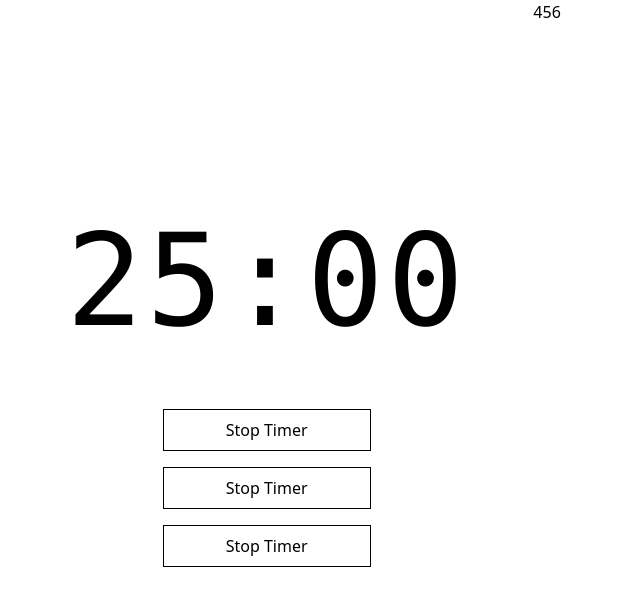
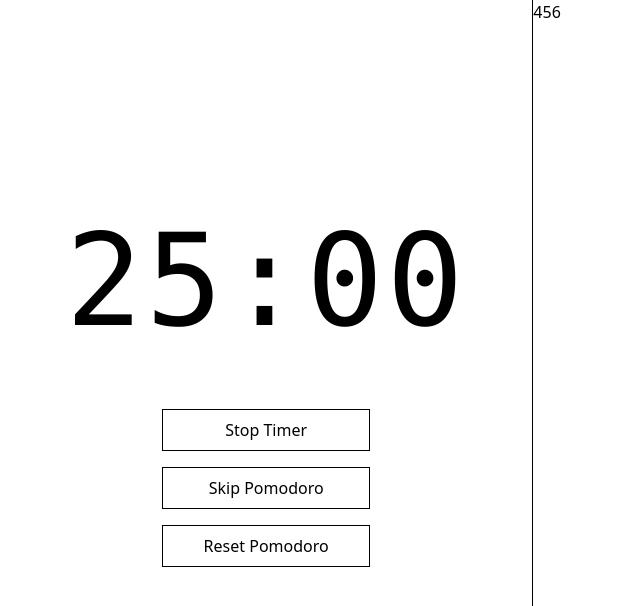
Before and after one commit to AngW1SH/Pomodoro-Timer, a React (Vite) app in the folder client/: page / in a window 1280 px wide. Shown: the top 606 px of the page, without its empty margins (0-640 px from the left). Built offline with nearby package versions, Linux system fonts and the light colour scheme.

Commit message:
add Timer visuals for desktop

```diff
--- a/client/src/components/Timer.tsx
+++ b/client/src/components/Timer.tsx
@@ -4,16 +4,16 @@ interface TimerProps {}
 
 const Timer: FC<TimerProps> = () => {
   return (
-    <div className="flex justify-center flex-col items-center h-full w-5/12">
-      <div className="text-9xl tracking-wide font-mono mb-16">25:00</div>
-      <div className="w-52 py-2 mb-4 text-center border capitalize border-black">
+    <div className="flex h-full w-5/12 flex-col items-center justify-center border-r border-black">
+      <div className="mb-16 font-mono text-9xl tracking-wide">25:00</div>
+      <div className="mb-4 w-52 cursor-pointer border border-black py-2 text-center capitalize">
         Stop Timer
       </div>
-      <div className="w-52 py-2 mb-4 text-center border capitalize border-black">
-        Stop Timer
+      <div className="mb-4 w-52 cursor-pointer border border-black py-2 text-center capitalize">
+        Skip Pomodoro
       </div>
-      <div className="w-52 py-2 mb-4 text-center border capitalize border-black">
-        Stop Timer
+      <div className="mb-4 w-52 cursor-pointer border border-black py-2 text-center capitalize">
+        Reset Pomodoro
       </div>
     </div>
   );
--- a/package.json
+++ b/package.json
@@ -4,5 +4,9 @@
   },
   "scripts": {
     "start": "concurrently \"cd ./server && npm run dev\" \"cd ./client && npm run dev\""
+  },
+  "devDependencies": {
+    "prettier": "^2.8.7",
+    "prettier-plugin-tailwindcss": "^0.2.7"
   }
 }
```
Also changed, not shown: 1 other file (tests, documents, lock files or other folders).
